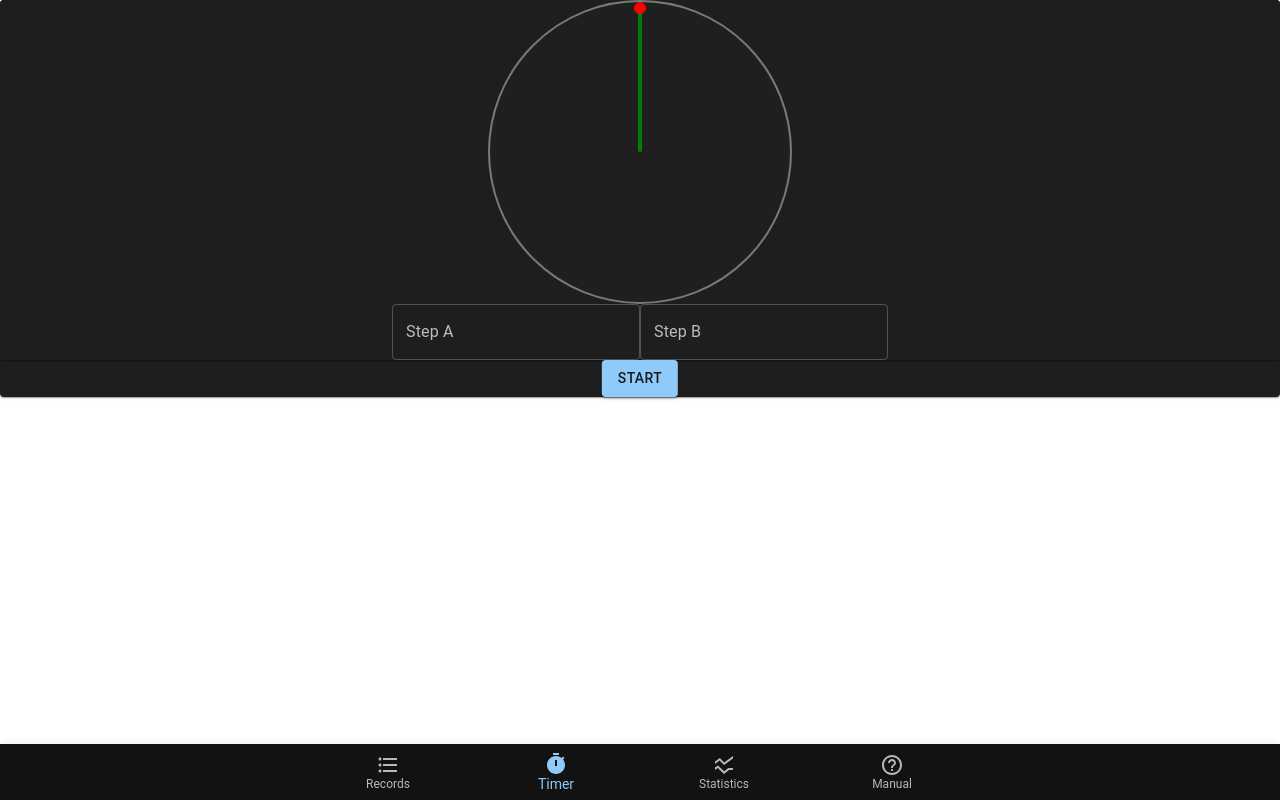
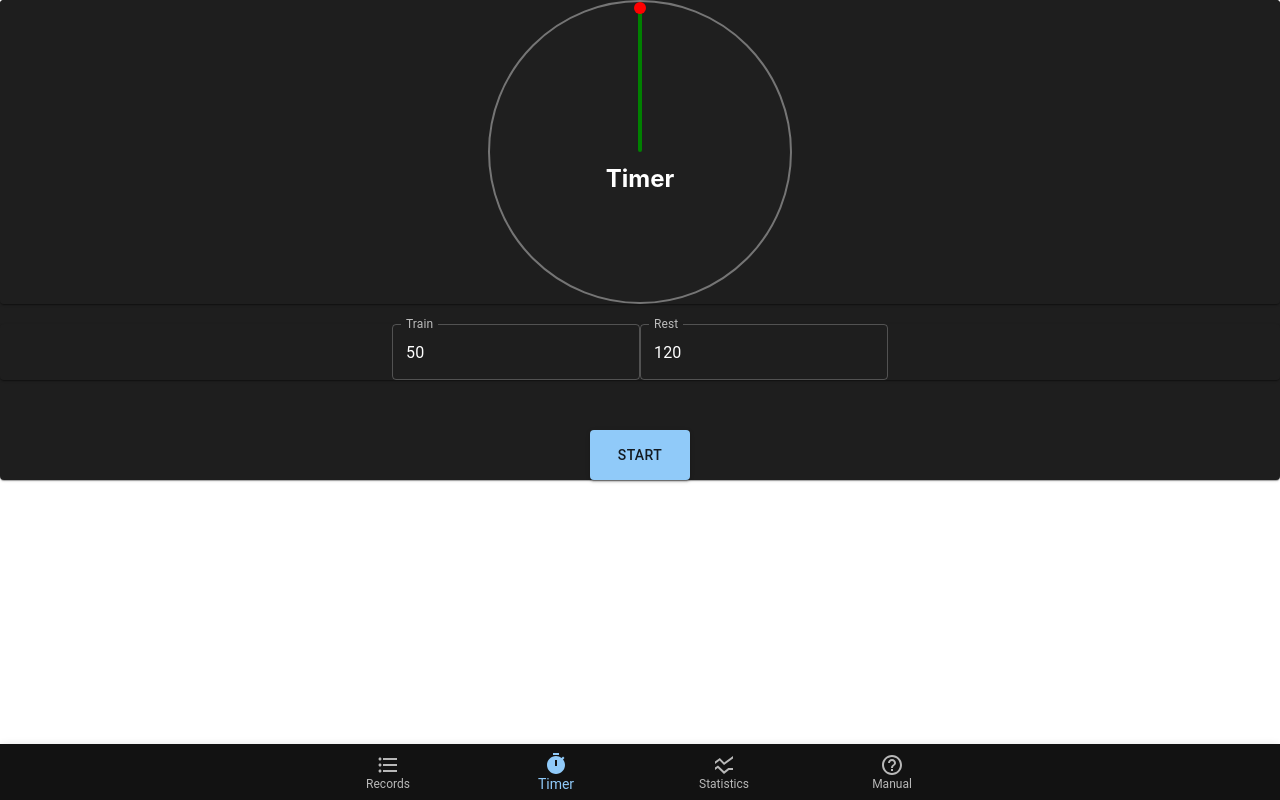
Before and after one commit to yanshudan/training-record-visualiser, a React (Create React App) app: page / in a window 1280 px wide. Built offline with nearby package versions, Linux system fonts and the light colour scheme.

Commit message:
update timer

```diff
--- a/src/App.css
+++ b/src/App.css
@@ -42,7 +42,7 @@
   height: 300px;
   border-radius: 50%;
   background-color: #1f1f1f;
-  border:2px solid #797979;
+  border:2px solid #757575;
 }
 
 .clock .hand {
@@ -61,7 +61,7 @@
 }
 .clock .marker {
   --rotation:0;
-  background-color: red;
+  background-color: rgb(255, 0, 0);
 
   position: relative;
   top:  -50%;
--- a/src/pages/Timer.tsx
+++ b/src/pages/Timer.tsx
@@ -7,19 +7,19 @@ import { Record } from '../utils/RecordSerializer';
 export function TimerPage(props: { rows: Record[] }) {
   const [stepA, setStepA] = React.useState<number>(0);
   const [stepB, setStepB] = React.useState<number>(0);
-  const [A, setA] = React.useState<number>(0);
-  const [B, setB] = React.useState<number>(0);
+  const [A, setA] = React.useState<number>(50);
+  const [B, setB] = React.useState<number>(120);
   const [trigger, setTrigger] = React.useState<boolean>(false);
 
   return <Paper>
     <Paper sx={{ alignItems: "center", display: "flex", justifyContent: "center" }}>
       <Clock stepA={stepA} stepB={stepB} trigger={trigger} />
     </Paper >
-    <Paper sx={{ alignItems: "center", display: "flex", justifyContent: "center" }}>
-      <TextField label="Step A" type="number" onChange={(event) => setA(parseInt(event.target.value))} />
-      <TextField label="Step B" type="number" onChange={(event) => setB(parseInt(event.target.value))} />
+    <Paper sx={{ alignItems: "center", display: "flex", justifyContent: "center", marginTop: "20px", marginBottom: "50px" }}>
+      <TextField label="Train" type="number" onChange={(event) => setA(parseInt(event.target.value))} defaultValue={50} />
+      <TextField label="Rest" type="number" onChange={(event) => setB(parseInt(event.target.value))} defaultValue={120} />
     </Paper>
-    <Button sx={{ transform: "translateX(-50%)", left: "50%", transformOrigin: "center" }} variant="contained" onClick={() => {
+    <Button sx={{ transform: "translateX(-50%)", left: "50%", transformOrigin: "center", width: "100px", height: "50px" }} variant="contained" onClick={() => {
       setStepA(A);
       setStepB(B);
       setTrigger(!trigger)
@@ -29,6 +29,7 @@ export function TimerPage(props: { rows: Record[] }) {
 
 export function Clock(props: { stepA: number, stepB: number, trigger: boolean }) {
   const [timerId, setTimerId] = React.useState<NodeJS.Timer>();
+  const [info, setInfo] = React.useState<string>("Timer");
   React.useEffect(() => {
     const now = Date.now();
     if (timerId) {
@@ -47,6 +48,14 @@ export function Clock(props: { stepA: number, stepB: number, trigger: boolean })
     return setInterval(() => {
       const now = Date.now();
       const ratio = (now - start) / (end - start);
+      if (ratio < midRatio) {
+        setInfo(`${((mid - now) / 1000).toFixed(1)}`)
+      } else if (ratio < 1) {
+        setInfo(`${((end - now) / 1000).toFixed(1)}`)
+      } else {
+        setInfo(`${((now - end) / 1000).toFixed(1)}`)
+      }
+
       element.style.setProperty('--rotation', (ratio * 360).toString());
       element.style.setProperty('background-color', now < mid ? "green" : now < end ? "yellow" : "red");
     }, 50);
@@ -54,5 +63,12 @@ export function Clock(props: { stepA: number, stepB: number, trigger: boolean })
   return <div className="clock">
     <div className="hand" data-hand></div>
     <div className="marker" data-marker></div>
+    <h2 style={{
+      position: "relative",
+      width: "fit-content",
+      left: "50%",
+      transform: "translateX(-50%)",
+      margin: "0px"
+    }}>{info}</h2>
   </div>
 }
```
